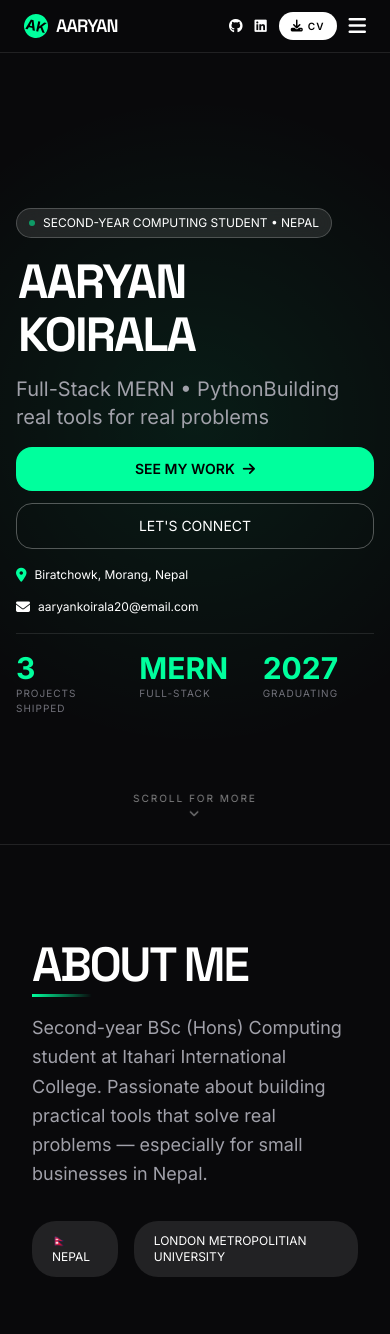
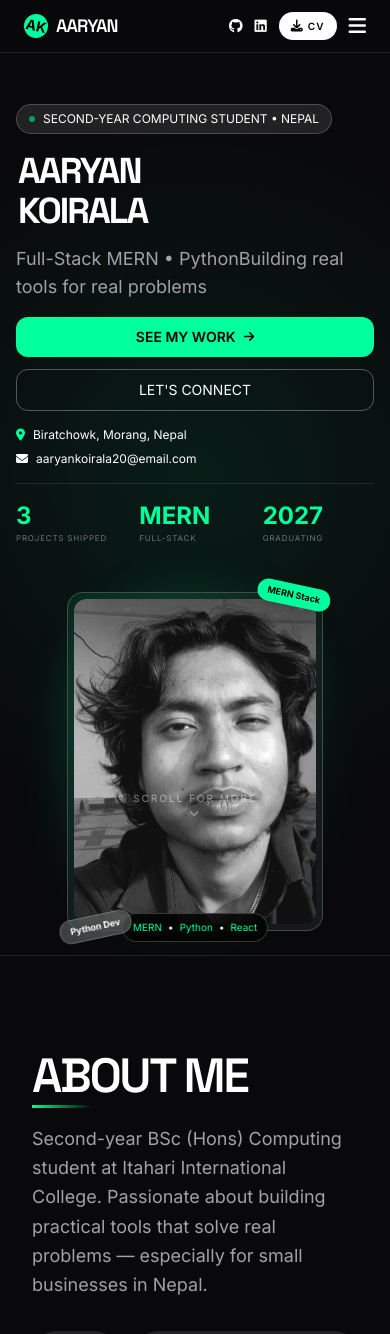
Before and after one commit to Aaryan-dw/aaryanko-, a React (Vite) app: page / in a window 390 px wide. Shown: the top 1334 px of the page. Built offline with nearby package versions, Linux system fonts and the light colour scheme.

Commit message:
Added required things plus photo plus made ui responsive

```diff
--- a/src/components/HeroSection.jsx
+++ b/src/components/HeroSection.jsx
@@ -11,9 +11,9 @@ const HeroSection = () => {
 
   return (
     <header id="home" className="min-h-screen hero-bg flex items-center pt-20 md:pt-24">
-      <div className="max-w-screen-2xl mx-auto px-4 md:px-8 py-8 md:py-12">
+      <div className="max-w-screen-2xl mx-auto px-4 md:px-8 py-6 md:py-12">
         {/* Stack on mobile, side by side on desktop */}
-        <div className="flex flex-col md:flex-row md:items-center gap-8 md:gap-16">
+        <div className="flex flex-col md:flex-row md:items-center gap-6 md:gap-16">
 
           {/* Left Content - Full width on mobile */}
           <div className="flex-1 space-y-4 md:space-y-8">
@@ -24,35 +24,35 @@ const HeroSection = () => {
             </div>
 
             {/* Name - Smaller on mobile */}
-            <h1 className="heading-font text-5xl sm:text-6xl md:text-7xl lg:text-8xl xl:text-[6.5rem] leading-[1.1] md:leading-none font-black tracking-[-2px] md:tracking-[-4px] hero-text">
+            <h1 className="heading-font text-4xl sm:text-5xl md:text-6xl lg:text-7xl xl:text-[5.5rem] leading-[1.1] md:leading-none font-black tracking-[-2px] md:tracking-[-4px] hero-text">
               AARYAN<br />KOIRALA
             </h1>
 
             {/* Title - Responsive */}
-            <p className="text-xl sm:text-2xl md:text-3xl lg:text-4xl text-zinc-400 font-light">
+            <p className="text-lg sm:text-xl md:text-2xl lg:text-3xl text-zinc-400 font-light">
               Full-Stack MERN • Python<br className="hidden sm:block" />
               Building real tools for real problems
             </p>
 
             {/* Buttons - Stack on mobile, row on tablet */}
             <div className="flex flex-col sm:flex-row gap-3 md:gap-4">
-              <a href="#projects" className="px-6 md:px-8 py-3 md:py-5 bg-[#00ff9d] text-black font-semibold rounded-2xl md:rounded-3xl flex items-center justify-center gap-2 md:gap-3 text-sm md:text-lg hover:scale-105 transition-transform text-center">
+              <a href="#projects" className="px-5 md:px-8 py-2.5 md:py-5 bg-[#00ff9d] text-black font-semibold rounded-xl md:rounded-2xl flex items-center justify-center gap-2 md:gap-3 text-sm md:text-lg hover:scale-105 transition-transform text-center">
                 SEE MY WORK
-                <i className="fa-solid fa-arrow-right text-sm md:text-base"></i>
+                <i className="fa-solid fa-arrow-right text-xs md:text-base"></i>
               </a>
-              <a href="#contact" className="px-6 md:px-8 py-3 md:py-5 border border-white/30 hover:border-[#00ff9d] rounded-2xl md:rounded-3xl flex items-center justify-center gap-2 md:gap-3 text-sm md:text-lg transition-all text-center">
+              <a href="#contact" className="px-5 md:px-8 py-2.5 md:py-5 border border-white/30 hover:border-[#00ff9d] rounded-xl md:rounded-2xl flex items-center justify-center gap-2 md:gap-3 text-sm md:text-lg transition-all text-center">
                 LET'S CONNECT
               </a>
             </div>
 
             {/* Location & Email - Wrap on mobile */}
-            <div className="flex flex-col sm:flex-row items-start sm:items-center gap-3 sm:gap-8 text-xs md:text-sm">
-              <div className="flex items-center gap-2 md:gap-3">
-                <i className="fa-solid fa-location-dot text-[#00ff9d] text-sm md:text-base"></i>
+            <div className="flex flex-col sm:flex-row items-start sm:items-center gap-2 sm:gap-6 text-xs md:text-sm">
+              <div className="flex items-center gap-2">
+                <i className="fa-solid fa-location-dot text-[#00ff9d] text-xs md:text-sm"></i>
                 <span>Biratchowk, Morang, Nepal</span>
               </div>
-              <a href="mailto:aaryankoirala20@email.com" className="flex items-center gap-2 md:gap-3 hover:text-[#00ff9d]">
-                <i className="fa-solid fa-envelope text-sm md:text-base"></i>
+              <a href="mailto:aaryankoirala20@email.com" className="flex items-center gap-2 hover:text-[#00ff9d]">
+                <i className="fa-solid fa-envelope text-xs md:text-sm"></i>
                 <span className="break-all">aaryankoirala20@email.com</span>
               </a>
             </div>
@@ -60,37 +60,52 @@ const HeroSection = () => {
             {/* Stats - Responsive grid */}
             <div className="grid grid-cols-3 gap-3 md:gap-8 border-t border-white/10 pt-4 md:pt-8">
               <div>
-                <div className="text-[#00ff9d] text-3xl md:text-5xl font-bold">3</div>
-                <div className="text-zinc-500 text-[10px] md:text-sm tracking-widest">PROJECTS SHIPPED</div>
+                <div className="text-[#00ff9d] text-2xl md:text-4xl lg:text-5xl font-bold">3</div>
+                <div className="text-zinc-500 text-[8px] md:text-xs lg:text-sm tracking-widest">PROJECTS SHIPPED</div>
               </div>
               <div>
-                <div className="text-[#00ff9d] text-3xl md:text-5xl font-bold">MERN</div>
-                <div className="text-zinc-500 text-[10px] md:text-sm tracking-widest">FULL-STACK</div>
+                <div className="text-[#00ff9d] text-2xl md:text-4xl lg:text-5xl font-bold">MERN</div>
+                <div className="text-zinc-500 text-[8px] md:text-xs lg:text-sm tracking-widest">FULL-STACK</div>
               </div>
               <div>
-                <div className="text-[#00ff9d] text-3xl md:text-5xl font-bold">2027</div>
-                <div className="text-zinc-500 text-[10px] md:text-sm tracking-widest">GRADUATING</div>
+                <div className="text-[#00ff9d] text-2xl md:text-4xl lg:text-5xl font-bold">2027</div>
+                <div className="text-zinc-500 text-[8px] md:text-xs lg:text-sm tracking-widest">GRADUATING</div>
               </div>
             </div>
           </div>
 
-          {/* Right Image - Hidden on mobile, visible on desktop */}
-          <div className="hidden md:flex flex-1 justify-end">
-            <div className="relative w-full max-w-md lg:w-96 lg:h-96 flex items-center justify-center">
-              <div className="absolute inset-0 bg-gradient-to-br from-[#00ff9d]/10 to-transparent rounded-[4rem] rotate-12"></div>
-              <div className="w-72 h-72 lg:w-80 lg:h-80 bg-zinc-900 border border-white/10 rounded-3xl flex items-center justify-center overflow-hidden relative">
-                <div className="text-center p-4">
-                  <div className="text-6xl lg:text-8xl mb-4 lg:mb-6">🚀</div>
-                  <p className="text-lg lg:text-2xl font-medium">Currently building<br />with MERN + Python</p>
-                  <div className="mt-6 lg:mt-8 flex justify-center gap-2 flex-wrap">
-                    <div className="px-3 lg:px-4 py-1 bg-white/10 rounded-3xl text-xs">MONGODB</div>
-                    <div className="px-3 lg:px-4 py-1 bg-white/10 rounded-3xl text-xs">REACT</div>
-                    <div className="px-3 lg:px-4 py-1 bg-white/10 rounded-3xl text-xs">NODE</div>
-                  </div>
+          {/* Right Side - Your Photo (Visible on ALL devices) */}
+          <div className="flex justify-center items-center mt-6 md:mt-0">
+            <div className="relative w-64 sm:w-72 md:w-80 lg:w-96">
+              {/* Glow Effect Background */}
+              <div className="absolute inset-0 bg-gradient-to-br from-[#00ff9d]/20 to-transparent rounded-full blur-xl"></div>
+
+              {/* Photo Container */}
+              <div className="relative bg-gradient-to-br from-[#00ff9d]/10 to-zinc-900 rounded-2xl sm:rounded-3xl p-1.5 sm:p-2 border border-white/20">
+                <div className="overflow-hidden rounded-xl sm:rounded-2xl">
+                  <img
+                    src="/aaryan.jpeg"  // Replace with your actual photo filename
+                    alt="Aaryan Koirala"
+                    className="w-full h-auto object-cover rounded-xl sm:rounded-2xl hover:scale-105 transition-transform duration-500"
+                  />
                 </div>
 
-                <div className="absolute -top-3 -right-3 lg:-top-4 lg:-right-4 bg-white text-black text-[10px] lg:text-xs font-bold px-3 lg:px-5 py-1.5 lg:py-2 rounded-2xl lg:rounded-3xl rotate-12 shadow-xl">INVENTORY SYSTEM</div>
-                <div className="absolute -bottom-4 -left-4 lg:-bottom-6 lg:-left-6 bg-[#00ff9d] text-black text-[10px] lg:text-xs font-bold px-3 lg:px-5 py-1.5 lg:py-2 rounded-2xl lg:rounded-3xl -rotate-12 shadow-xl">VIDEO → AUDIO</div>
+                {/* Tech Stack Badges - Mobile friendly */}
+                <div className="absolute -bottom-3 sm:-bottom-4 left-1/2 transform -translate-x-1/2 flex gap-1.5 sm:gap-2 bg-black/80 backdrop-blur-lg px-2.5 sm:px-4 py-1.5 sm:py-2 rounded-full border border-white/20 whitespace-nowrap">
+                  <span className="text-[10px] sm:text-xs text-[#00ff9d]">MERN</span>
+                  <span className="text-[10px] sm:text-xs text-white">•</span>
+                  <span className="text-[10px] sm:text-xs text-[#00ff9d]">Python</span>
+                  <span className="text-[10px] sm:text-xs text-white">•</span>
+                  <span className="text-[10px] sm:text-xs text-[#00ff9d]">React</span>
+                </div>
+              </div>
+
+              {/* Floating Badges - Responsive positioning */}
+              <div className="absolute -top-2 sm:-top-3 -right-2 sm:-right-3 bg-[#00ff9d] text-black text-[9px] sm:text-xs font-bold px-2.5 sm:px-4 py-1 sm:py-2 rounded-full rotate-12 shadow-xl whitespace-nowrap">
+                MERN Stack
+              </div>
+              <div className="absolute -bottom-2 sm:-bottom-3 -left-2 sm:-left-3 bg-white/20 backdrop-blur-lg text-white text-[9px] sm:text-xs font-bold px-2.5 sm:px-4 py-1 sm:py-2 rounded-full -rotate-12 shadow-xl border border-white/20 whitespace-nowrap">
+                Python Dev
               </div>
             </div>
           </div>
```
Also changed, not shown: public/aaryan.jpeg (added).
